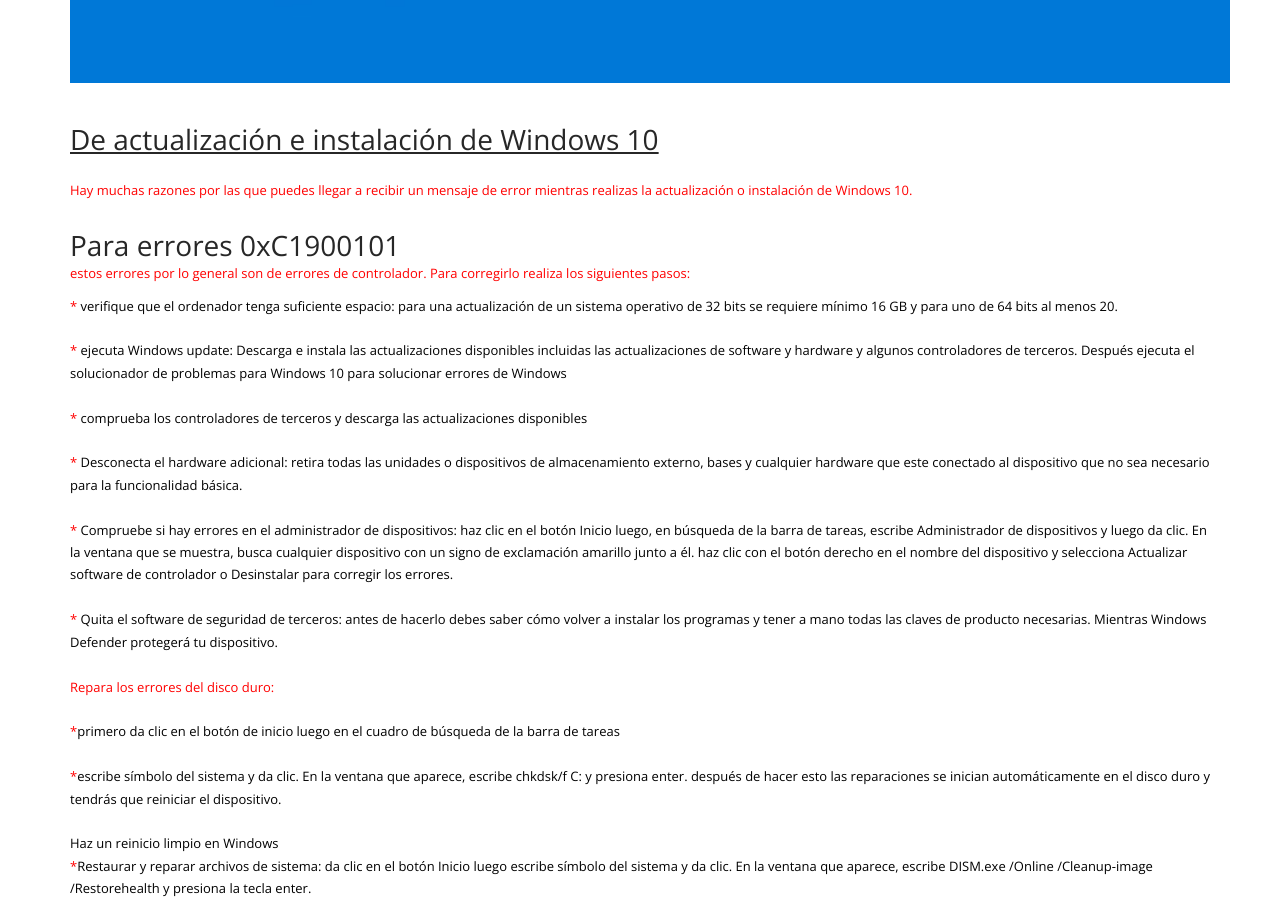
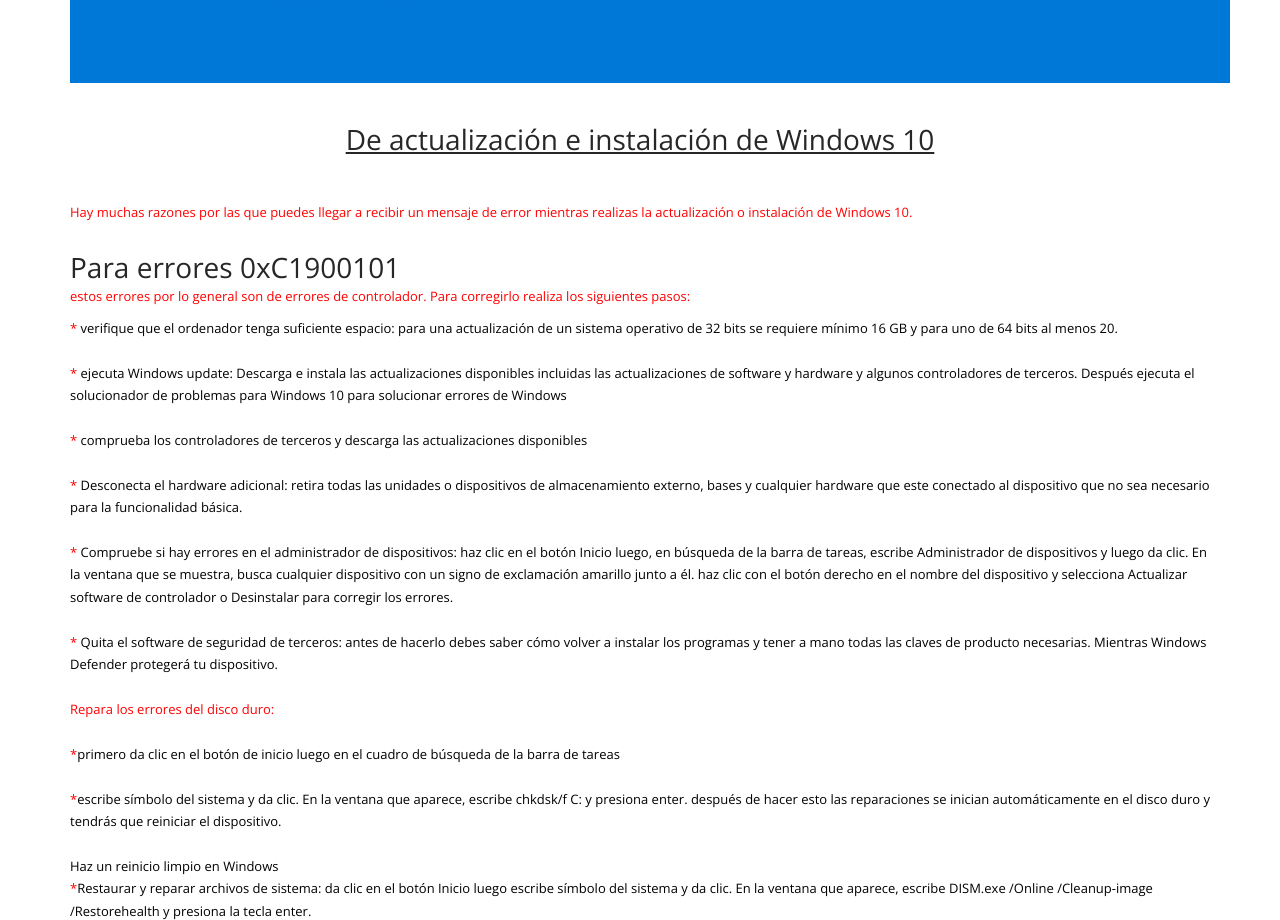
Before and after one commit to haststutoriales11/website, a plain HTML site: page services.html in a window 1280 px wide. Shown: the part 4500-5420 px from the top of the page. Drawn offline with nearby package versions, Linux system fonts and the light colour scheme.

Commit message:
Update services.html

```diff
--- a/services.html
+++ b/services.html
@@ -141,7 +141,7 @@
 				 <br>
 				 <br>
 
-				 <a class="sirva"><u> De actualización e instalación de Windows 10</a></u>
+				 <a class="sirva"><u><center> De actualización e instalación de Windows 10 </center></a></u>
 
 		 		  <br>
 				  <br>
```
